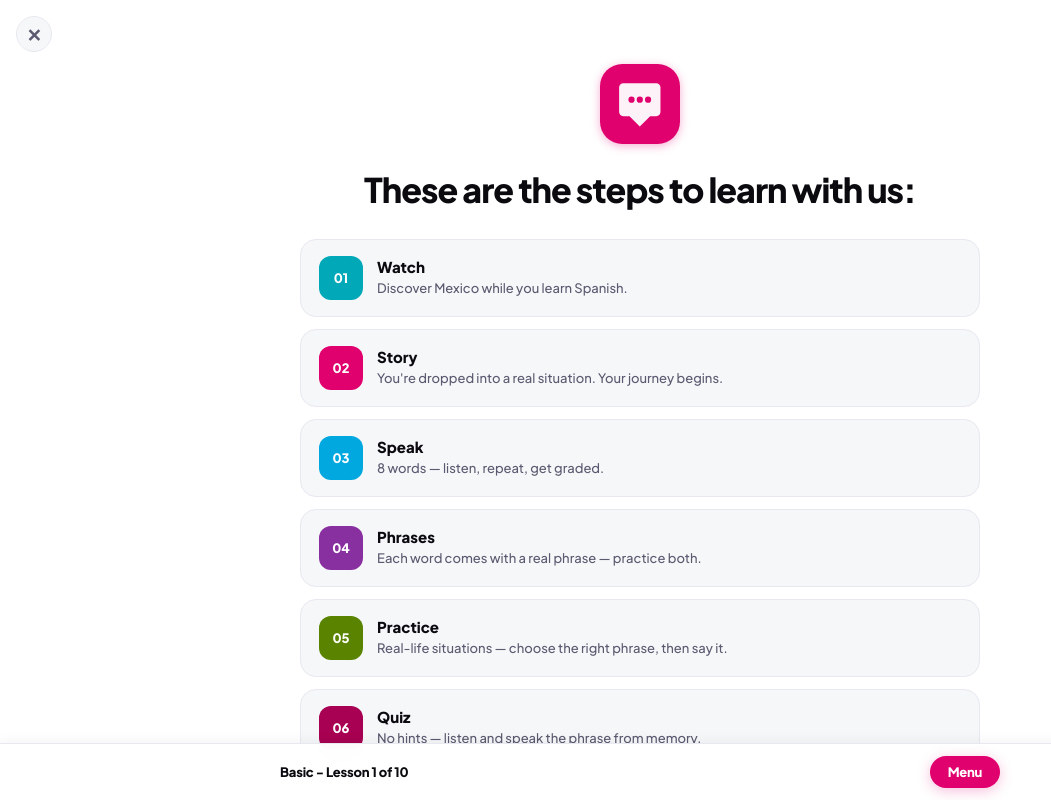
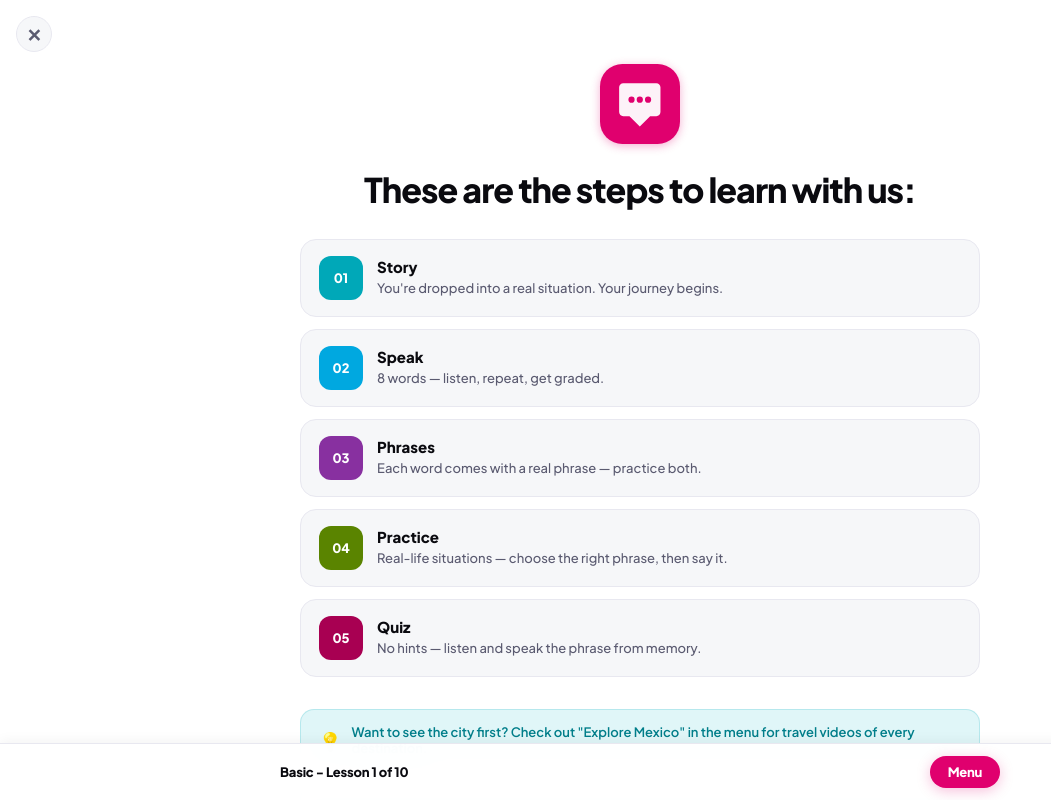
Before and after one commit to carlosalsadancer/chatinspanish, a React (Vite) app: page / in a window 1280 px wide. Both pictures are taken after a click on the button "Start Free". Shown: the top 800 px of the page, without its empty margins (0-1051 px from the left). Built offline with nearby package versions, Linux system fonts and the light colour scheme.

Commit message:
Remove Video screen from Lesson 1 flow, renumber screens

```diff
--- a/src/lessons/Lesson1.jsx
+++ b/src/lessons/Lesson1.jsx
@@ -48,7 +48,7 @@ const QUIZ_DATA = [
 
 // ═══════════════════════════════════════════════════════════════
 // SLIDE MAP
-const TOTAL = 7;
+const TOTAL = 6;
 
 // ═══════════════════════════════════════════════════════════════
 // HELPERS
@@ -825,9 +825,9 @@ const LEAVE_CONTENT = {
   };
 
 function getLeaveGroup(slide) {
-  if (slide === 3) return "exercise";
-  if (slide === 4) return "practice";
-  if (slide === 5) return "quiz";
+  if (slide === 2) return "exercise";
+  if (slide === 3) return "practice";
+  if (slide === 4) return "quiz";
   return "screen";
 }
 
@@ -861,7 +861,7 @@ export default function Lesson1({ onBack, initialSlide = 0, onSlideChange, onCom
 
   const leaveGroup = getLeaveGroup(slide);
   const leaveContent = LEAVE_CONTENT[leaveGroup];
-  const showCloseButton = slide !== 6;
+  const showCloseButton = slide !== 5;
 
   return (
     <div style={{ background: "#fff", minHeight: "100vh", paddingBottom: 64 }}>
@@ -896,7 +896,7 @@ export default function Lesson1({ onBack, initialSlide = 0, onSlideChange, onCom
         </div>
       )}
 
-      {/* SLIDE CONTENT */}
+     {/* SLIDE CONTENT */}
       <div style={{ maxWidth: 720, margin: "0 auto", padding: "64px 20px 80px", animation: "fadeUp 0.3s ease" }} key={slide}>
 
 {/* PANTALLA 1 — ONBOARDING */}
@@ -906,12 +906,11 @@ export default function Lesson1({ onBack, initialSlide = 0, onSlideChange, onCom
             <h2 style={{ fontSize: "clamp(26px,6vw,34px)", fontWeight: 900, color: C.textH, letterSpacing: -1, marginBottom: 28 }}>These are the steps to learn with us:</h2>
             <div style={{ display: "flex", flexDirection: "column", gap: 12, marginBottom: 32 }}>
               {[
-                { num: "01", color: C.turquesa, title: "Watch",    desc: "Discover Mexico while you learn Spanish." },
-                { num: "02", color: C.magenta,  title: "Story",    desc: "You're dropped into a real situation. Your journey begins." },
-                { num: "03", color: C.azul,     title: "Speak",    desc: "8 words — listen, repeat, get graded." },
-                { num: "04", color: C.morado,   title: "Phrases",  desc: "Each word comes with a real phrase — practice both." },
-                { num: "05", color: C.limonD,   title: "Practice", desc: "Real-life situations — choose the right phrase, then say it." },
-                { num: "06", color: C.magentaD, title: "Quiz",     desc: "No hints — listen and speak the phrase from memory." },
+                { num: "01", color: C.turquesa, title: "Story",    desc: "You're dropped into a real situation. Your journey begins." },
+                { num: "02", color: C.azul,     title: "Speak",    desc: "8 words — listen, repeat, get graded." },
+                { num: "03", color: C.morado,   title: "Phrases",  desc: "Each word comes with a real phrase — practice both." },
+                { num: "04", color: C.limonD,   title: "Practice", desc: "Real-life situations — choose the right phrase, then say it." },
+                { num: "05", color: C.magentaD, title: "Quiz",     desc: "No hints — listen and speak the phrase from memory." },
               ].map((s, i) => (
                 <div key={i} style={{ display: "flex", gap: 14, background: C.grisS, border: `1.5px solid ${C.grisB}`, borderRadius: 16, padding: "16px 18px", alignItems: "center", textAlign: "left" }}>
                   <div style={{ width: 44, height: 44, borderRadius: 12, background: s.color, display: "flex", alignItems: "center", justifyContent: "center", flexShrink: 0, color: "#fff", fontSize: 13, fontWeight: 900 }}>{s.num}</div>
@@ -921,6 +920,10 @@ export default function Lesson1({ onBack, initialSlide = 0, onSlideChange, onCom
                   </div>
                 </div>
               ))}
+            </div>
+            <div style={{ background: C.turquesaL, border: `1.5px solid ${C.turquesa}30`, borderRadius: 14, padding: "14px 18px", marginBottom: 14, fontSize: 13, color: C.turquesaD, fontWeight: 600, display: "flex", alignItems: "center", gap: 10, textAlign: "left" }}>
+              <span style={{ flexShrink: 0, fontSize: 18 }}>💡</span>
+              Want to see the city first? Check out "Explore Mexico" in the menu for travel videos of every destination.
             </div>
             <div style={{ background: C.turquesaL, border: `1.5px solid ${C.turquesa}30`, borderRadius: 14, padding: "14px 18px", marginBottom: 28, fontSize: 13, color: C.turquesaD, fontWeight: 600, display: "flex", alignItems: "center", gap: 10, textAlign: "left" }}>
               <span style={{ flexShrink: 0, fontSize: 18 }}>🎤</span>
@@ -935,28 +938,8 @@ export default function Lesson1({ onBack, initialSlide = 0, onSlideChange, onCom
           </div>
         )}
 
-        {/* PANTALLA 2 — VIDEO */}
+        {/* PANTALLA 2 — STORY */}
         {slide === 1 && (
-          <div style={{ animation: "fadeUp 0.4s ease", textAlign: "center" }}>
-            <div style={{ fontSize: "clamp(18px,4vw,24px)", fontWeight: 900, color: C.textH, letterSpacing: -0.5, lineHeight: 1.1, marginBottom: 12 }}>Welcome to Cancún</div>
-            <p style={{ fontSize: 14, color: C.textS, lineHeight: 1.7, fontWeight: 500, marginBottom: 20 }}>
-              We picked this video to give you a feel for Cancún before your first lesson.
-            </p>
-            <div style={{ position: "relative", paddingBottom: "56.25%", height: 0, overflow: "hidden", borderRadius: 20, marginBottom: 20, boxShadow: `0 8px 32px ${C.turquesa}25` }}>
-              <iframe src="https://www.youtube.com/embed/nYIL6eAlHxA" title="Cancún travel guide"
-                allow="accelerometer; autoplay; clipboard-write; encrypted-media; gyroscope; picture-in-picture" allowFullScreen
-                style={{ position: "absolute", top: 0, left: 0, width: "100%", height: "100%", border: "none", borderRadius: 20 }} />
-            </div>
-            <button type="button" onClick={advance}
-              onPointerDown={(e) => { e.preventDefault(); advance(); }}
-              style={{ ...btn(C.magenta, { fontSize: 15, padding: "14px 40px", borderRadius: 50 }), touchAction: "manipulation" }}>
-              Continue →
-            </button>
-          </div>
-        )}
-
-        {/* PANTALLA 3 — STORY */}
-        {slide === 2 && (
           <div>
             <div style={{ display: "flex", gap: 14, alignItems: "center", justifyContent: "center", marginBottom: 24 }}>
               <div style={{ width: 56, height: 56, borderRadius: 16, background: C.turquesaL, border: `1.5px solid ${C.turquesa}40`, display: "flex", alignItems: "center", justifyContent: "center", flexShrink: 0, fontSize: 28 }}>✈️</div>
@@ -990,10 +973,10 @@ export default function Lesson1({ onBack, initialSlide = 0, onSlideChange, onCom
           </div>
         )}
 
-        {slide === 3 && <ExerciseSlide speak={speak} onComplete={advance} onBackRequest={exerciseBackRef} />}
-        {slide === 4 && <SectionQuiz speak={speak} onComplete={advance} onBackRequest={exerciseBackRef} />}
-        {slide === 5 && <FinalQuiz speak={speak} onComplete={advance} />}
-        {slide === 6 && <LessonComplete onNext={onComplete || onBack} />}
+        {slide === 2 && <ExerciseSlide speak={speak} onComplete={advance} onBackRequest={exerciseBackRef} />}
+        {slide === 3 && <SectionQuiz speak={speak} onComplete={advance} onBackRequest={exerciseBackRef} />}
+        {slide === 4 && <FinalQuiz speak={speak} onComplete={advance} />}
+        {slide === 5 && <LessonComplete onNext={onComplete || onBack} />}
 
       </div>
 
```
